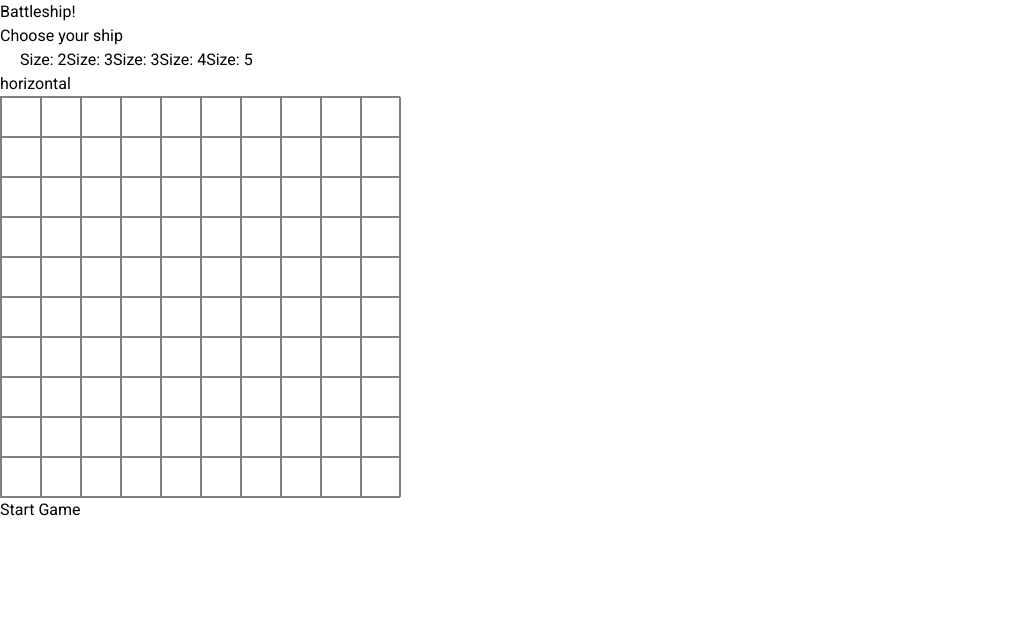
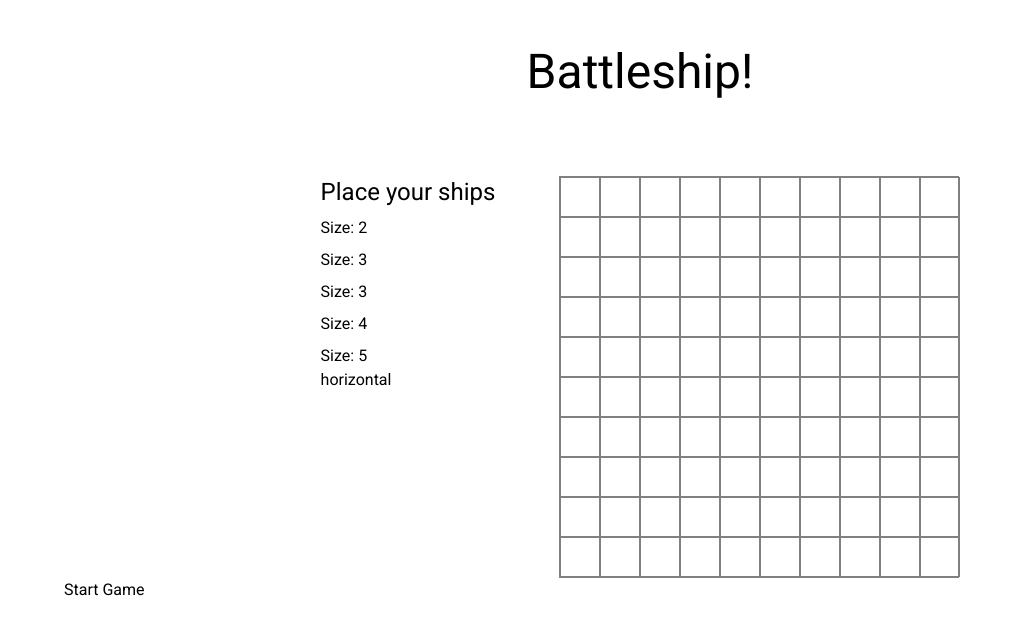
Before and after one commit to marcin10lw/battleship, a React (Vite) app: page / in a window 1280 px wide. Shown: the top 634 px of the page, without its empty margins (0-1023 px from the left). Built offline with nearby package versions, Linux system fonts and the light colour scheme.

Commit message:
placed select view center

```diff
--- a/src/App.tsx
+++ b/src/App.tsx
@@ -16,8 +16,8 @@ function App() {
   } = useBattleship();
 
   return (
-    <div className="app">
-      <h1>Battleship!</h1>
+    <main className="mx-auto min-h-screen max-w-6xl pt-12">
+      <h1 className="text-center lg:text-5xl">Battleship!</h1>
       {gameStarted ? (
         <div>
           <Board squares={playerBoard} owner="player" />
@@ -33,7 +33,7 @@ function App() {
           startGame={startGame}
         />
       )}
-    </div>
+    </main>
   );
 }
 
--- a/src/components/Board/index.tsx
+++ b/src/components/Board/index.tsx
@@ -9,7 +9,7 @@ type BoardProps = {
 
 const Board = ({ squares, onClick, owner }: BoardProps) => {
   return (
-    <section>
+    <div>
       <div className="board">
         {squares.map((row, rowIndex) => (
           <div key={rowIndex} className="board__row">
@@ -25,7 +25,7 @@ const Board = ({ squares, onClick, owner }: BoardProps) => {
           </div>
         ))}
       </div>
-    </section>
+    </div>
   );
 };
 
--- a/src/components/SelectShip/index.tsx
+++ b/src/components/SelectShip/index.tsx
@@ -10,8 +10,8 @@ type SelectShipProps = {
 const SelectShip = ({ remainingShips, selectedShip, selectShip }: SelectShipProps) => {
   return (
     <div className="selectShip">
-      <h2>Choose your ship</h2>
-      <ul className="selectShip__list">
+      <h2 className="text-2xl">Place your ships</h2>
+      <ul className="mt-2 flex flex-col gap-2">
         {remainingShips.map((ship) => {
           const isActive = selectedShip === ship;
 
--- a/src/components/SelectShips/index.tsx
+++ b/src/components/SelectShips/index.tsx
@@ -84,7 +84,9 @@ const SelectShips = ({
   };
 
   return (
-    <div>
+    <section className="mt-20">
+      <div className="flex flex-col justify-center gap-16 lg:flex-row">
+        <div className="">
           <SelectShip
             remainingShips={remainingPlayerShips}
             selectedShip={selectedShip}
@@ -103,12 +105,14 @@ const SelectShips = ({
           >
             {orientation === 'horizontal' ? 'horizontal' : 'vertical'}
           </button>
+        </div>
         <Board onClick={handlePlayerShipsPlacement} squares={playerBoard} owner="player" />
+      </div>
 
       <button onClick={startGame} disabled={!canStartGame}>
         Start Game
       </button>
-    </div>
+    </section>
   );
 };
 export default SelectShips;
--- a/src/index.css
+++ b/src/index.css
@@ -14,4 +14,5 @@ html {
 
 body {
   font-family: 'Roboto', sans-serif;
+  /* background: no-repeat center / cover url('./assets/images/battleship.jpg'); */
 }
```
Also changed, not shown: .prettierrc.json, src/assets/images/battleship.jpg (added). Lines whose indentation alone changed are shown as unchanged.
